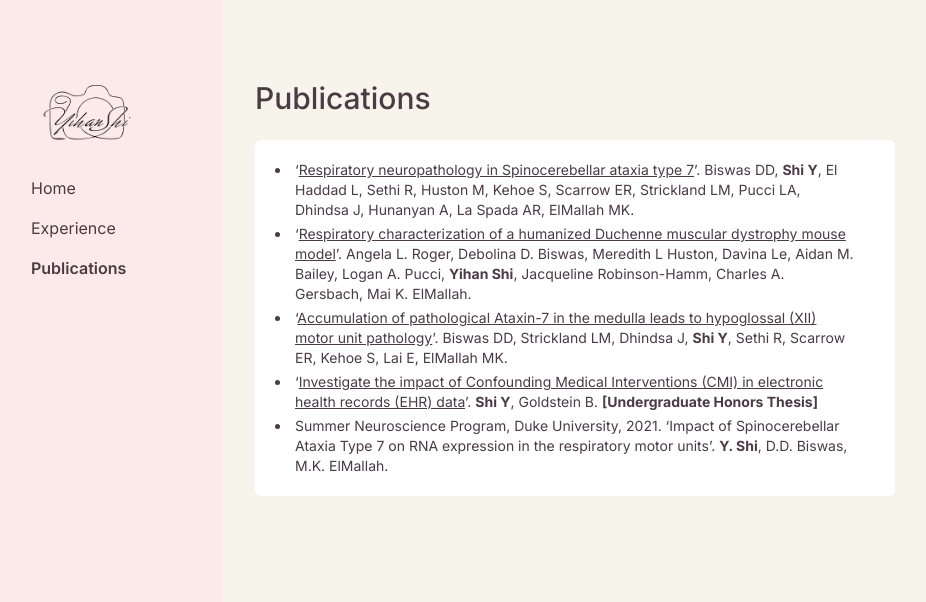
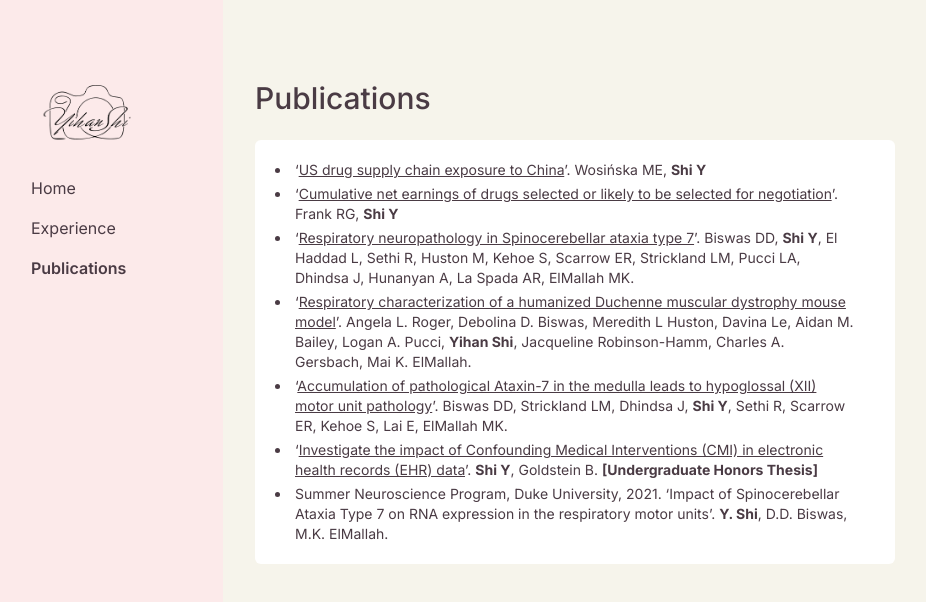
Before and after one commit to yihan-shi/yihan-shi.github.io, a Next.js app: page /publications in a window 1280 px wide. Shown: the top 602 px of the page, without its empty margins (33-959 px from the left). Built offline with nearby package versions, Linux system fonts and the light colour scheme.

Commit message:
Update publications

```diff
--- a/src/app/publications/page.tsx
+++ b/src/app/publications/page.tsx
@@ -9,6 +9,24 @@ export default function Publications() {
           <div className="w-auto px-6 py-4">
             <div className="my-1">
               <ol className="list-outside list-disc space-y-1 px-3">
+                <li className="px-1">
+                ‘<Link
+                    className="underline"
+                    href="https://www.brookings.edu/articles/us-drug-supply-chain-exposure-to-china"
+                    rel="noopener noreferrer"
+                    target="_blank">
+                    US drug supply chain exposure to China
+                  </Link>’. Wosińska ME, <span className="font-bold">Shi Y</span>
+                </li>
+                <li className="px-1">
+                ‘<Link
+                    className="underline"
+                    href="https://www.brookings.edu/articles/cumulative-net-earnings-of-drugs-selected-or-likely-to-be-selected-for-negotiation"
+                    rel="noopener noreferrer"
+                    target="_blank">
+                    Cumulative net earnings of drugs selected or likely to be selected for negotiation
+                  </Link>’. Frank RG, <span className="font-bold">Shi Y</span>
+                </li>
                 <li className="px-1">
                 ‘<Link
                     className="underline"
```
